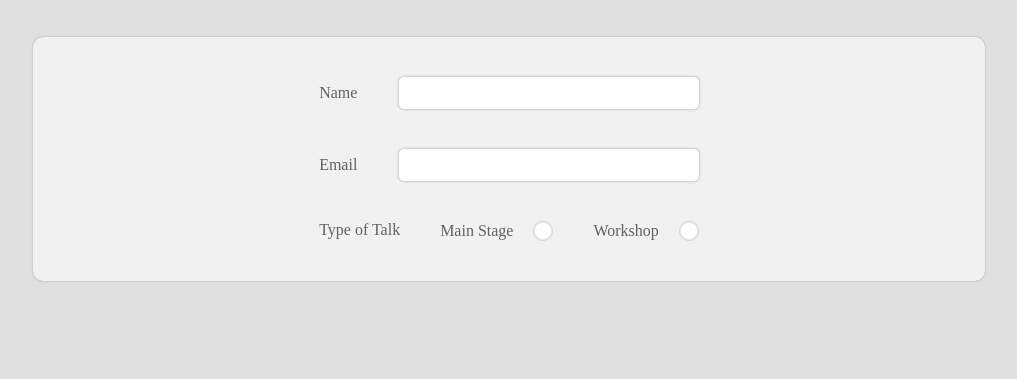
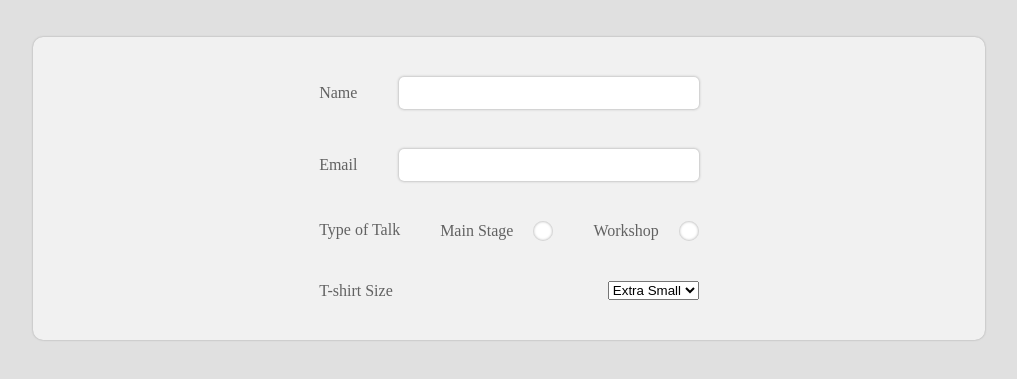
Before and after one commit to 91Flavio91/signup-form, a plain HTML site: page index.html in a window 1280 px wide. Shown: the part 251-630 px from the top of the page, without its empty margins (131-1148 px from the left). Drawn offline with Linux system fonts and the light colour scheme; a web font is replaced by a local one.

Commit message:
Add select element

```diff
--- a/index.html
+++ b/index.html
@@ -42,6 +42,20 @@
                     <input type="radio" name="talk-type" id="workshop">
                 </div>
             </fieldset>
+
+            <fieldset>
+                <div>
+                    <label for="shirt">T-shirt Size</label>
+                    <div class="select-wrapper">
+                        <select name="shirt" id="shirt">
+                            <option value="xs">Extra Small</option>
+                            <option value="s">Small</option>
+                            <option value="m">Medium</option>
+                            <option value="l">Large</option>
+                        </select>
+                    </div>
+                </div>
+            </fieldset>
         </form>
     </div>
 
```
